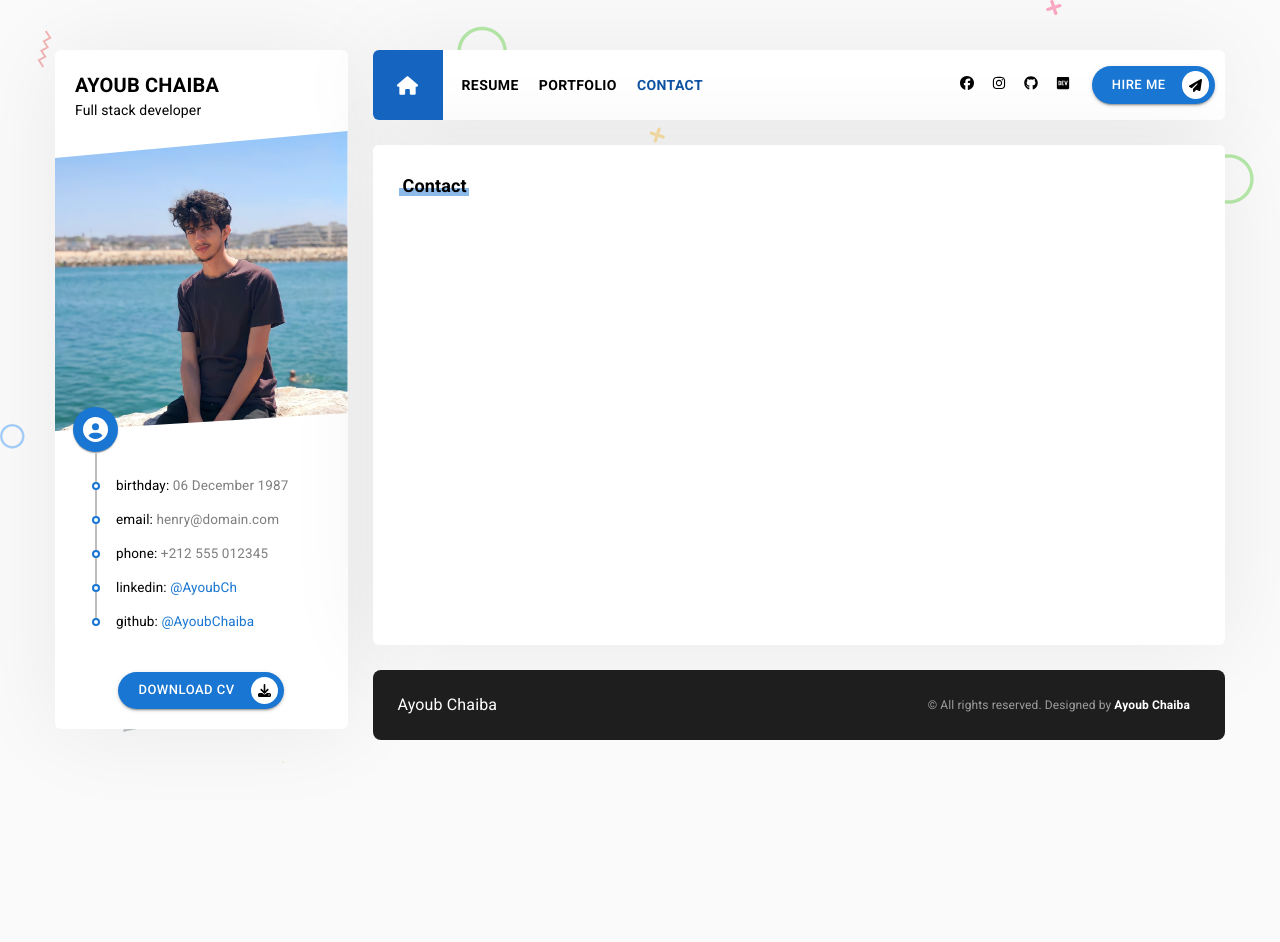
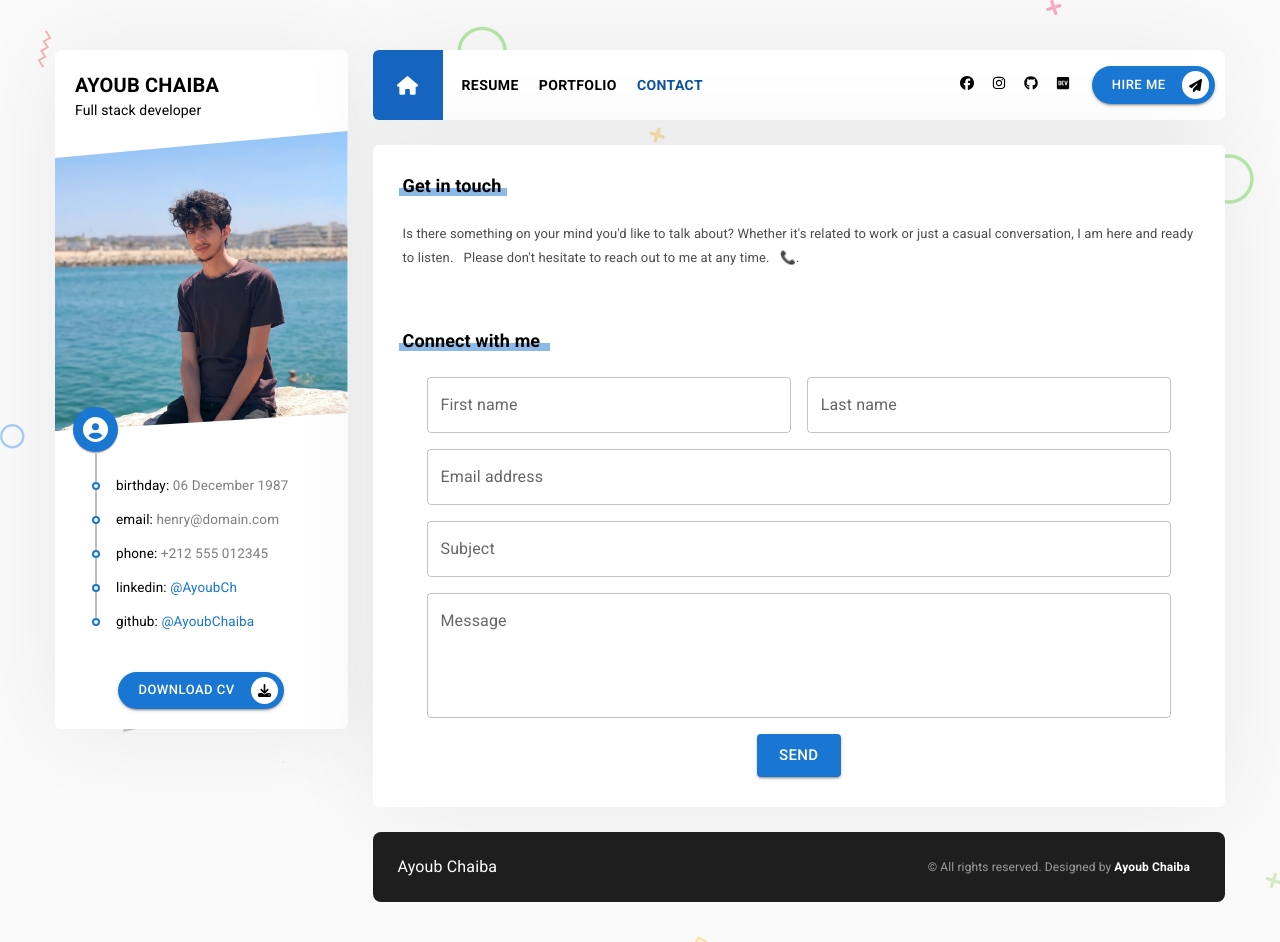
Before and after one commit to AyoubChaiba/My-Portfolio, a React (Vite) app in the folder client/: page /contact in a window 1280 px wide. Before the commit the page ends 800 px from the top, so only its background shows below. Built offline with nearby package versions, Linux system fonts and the light colour scheme; the HTML template or start-up script is replaced by a standard one.

Commit message:
add page contact

```diff
--- a/client/src/app/pages/contact/contact.tsx
+++ b/client/src/app/pages/contact/contact.tsx
@@ -1,6 +1,7 @@
 import { ContentGrid } from "../../components/widgets/content/ContentGrid";
+import { TextWithSpaces } from "../../components/widgets/content/TextWithSpaces";
 import "./contact.scss";
-
+import { Container, TextField, Button, Typography, Grid } from '@mui/material';
 
 
 const Contact = () => {
@@ -8,8 +9,67 @@ const Contact = () => {
 
     return (
         <main>
-            <ContentGrid title={'Contact'} classContent={'contact'}>
-
+            <ContentGrid title={'Get in touch'} classContent={'contact'}>
+                <TextWithSpaces text={"Is there something on your mind you'd like to talk about? Whether it's related to work or just a casual conversation, I am here and ready to listen. Please don't hesitate to reach out to me at any time. 📞."} />
+            </ContentGrid>
+            <ContentGrid title={'Connect with me'} classContent={'contact'}>
+                <Container maxWidth="md" className="contact-container">
+                    <form className="contact-form">
+                    <Grid container spacing={2}>
+                        <Grid item xs={12} sm={6}>
+                        <TextField
+                            label="First name"
+                            variant="outlined"
+                            fullWidth
+                        />
+                        </Grid>
+                        <Grid item xs={12} sm={6}>
+                        <TextField
+                            label="Last name"
+                            variant="outlined"
+                            fullWidth
+                        />
+                        </Grid>
+                        <Grid item xs={12}>
+                        <TextField
+                            label="Email address"
+                            type="email"
+                            variant="outlined"
+                            fullWidth
+                        />
+                        </Grid>
+                        <Grid item xs={12}>
+                        <TextField
+                            label="Subject"
+                            variant="outlined"
+                            fullWidth
+                        />
+                        </Grid>
+                        <Grid item xs={12}>
+                        <TextField
+                            label="Message"
+                            variant="outlined"
+                            multiline
+                            rows={4}
+                            fullWidth
+                        />
+                        </Grid>
+                        <Grid item xs={12}>
+                        <Button
+                            variant="contained"
+                            color="primary"
+                            size="large"
+                            sx={{
+                                display : "block",
+                                marginX: 'auto',
+                            }}
+                        >
+                            Send
+                        </Button>
+                        </Grid>
+                    </Grid>
+                    </form>
+                </Container>
             </ContentGrid>
         </main>
     );
```
